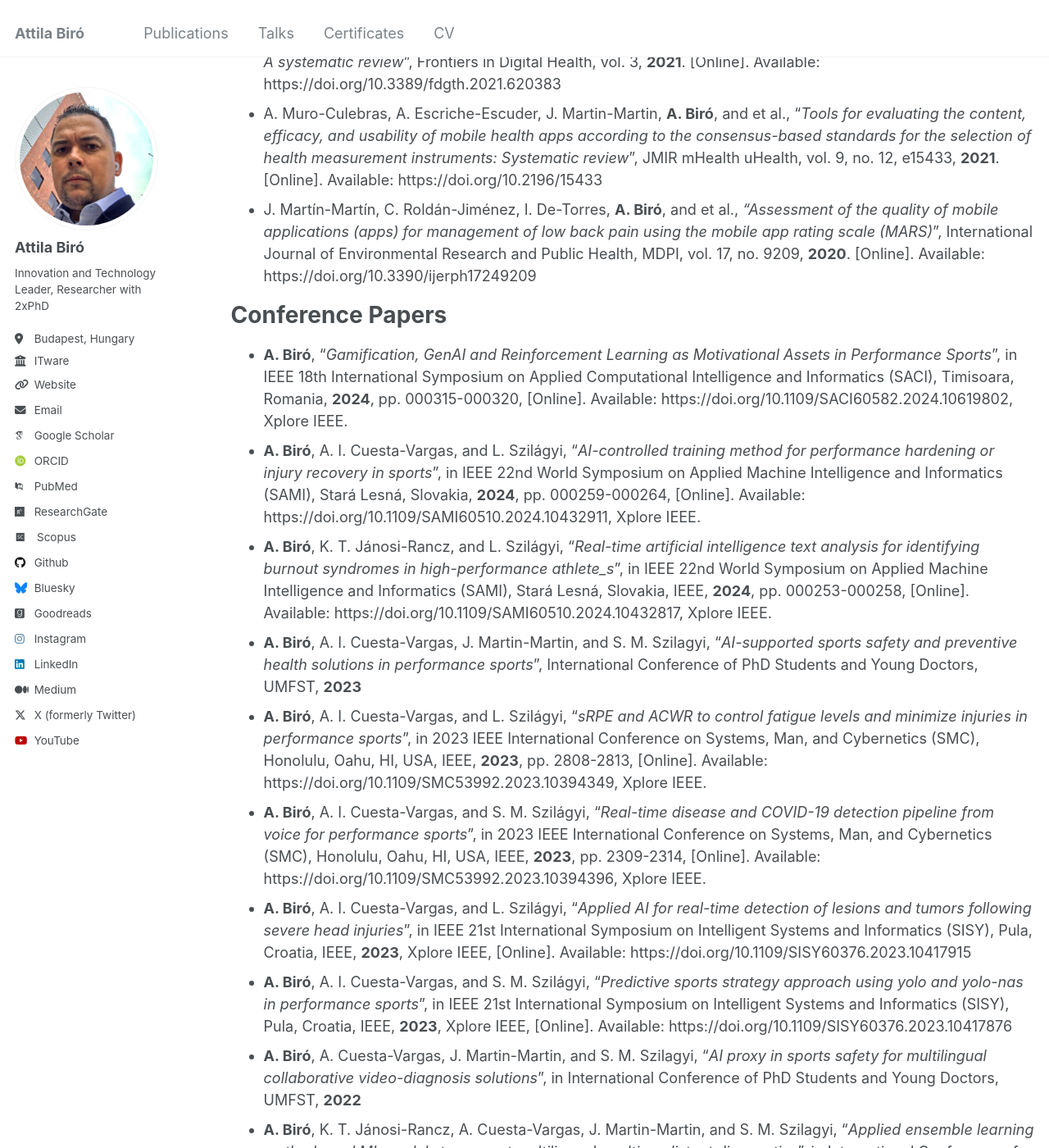
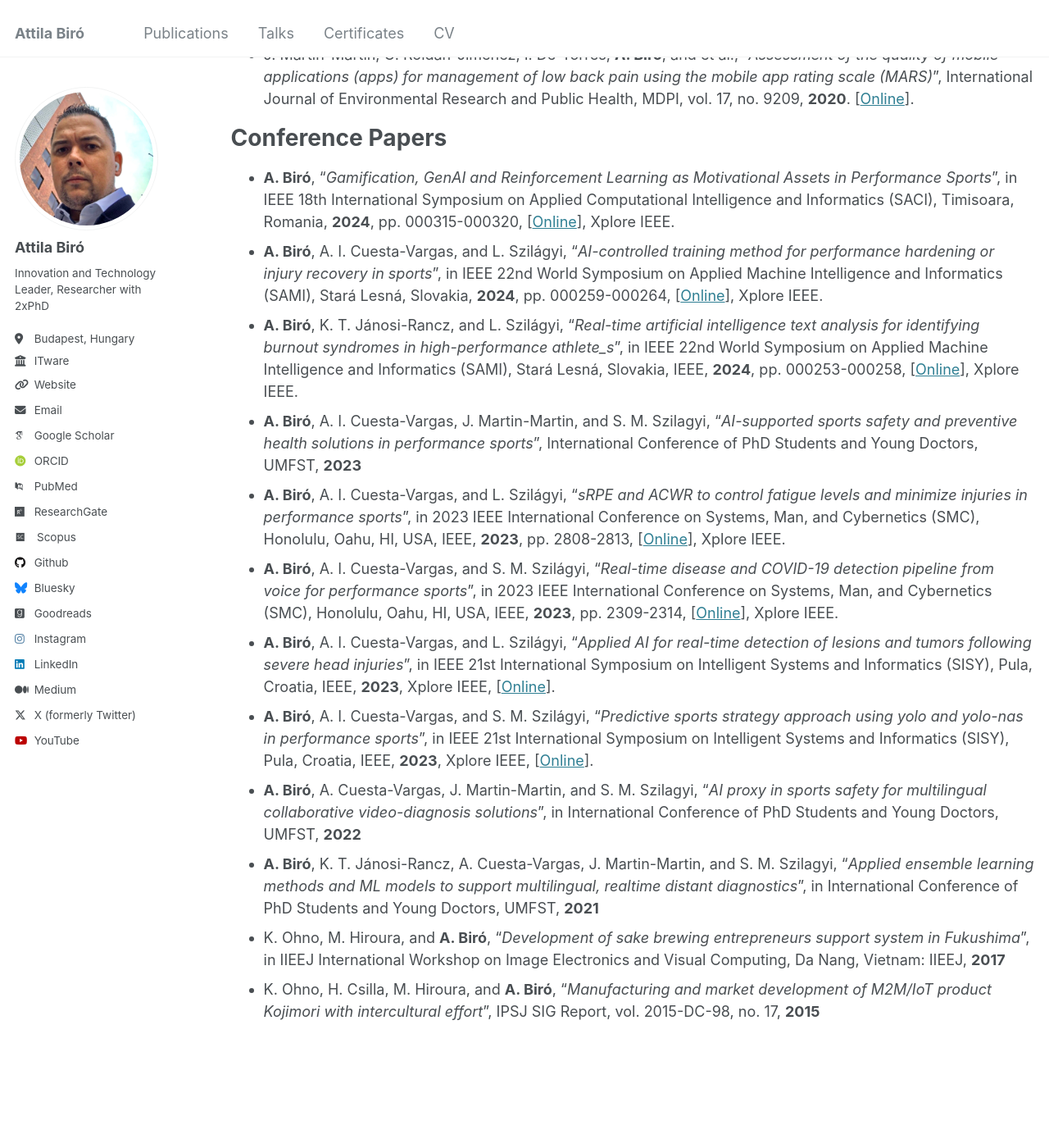
Before and after one commit to biroka/biroka.github.io, a Jekyll site: the page built from _pages/publications.md, in a window 1280 px wide and 1400 px high, scrolled down 1260 px. Shown: the whole window at 82% size. Built offline with Jekyll 4.4.1, drawn with Linux system fonts in a browser that asks for light colours; some web fonts are replaced; some of the changed text lies outside the part shown.

Commit message:
Update publications.md

```diff
--- a/_pages/publications.md
+++ b/_pages/publications.md
@@ -11,32 +11,37 @@ References
 * Paper schdule <a href="https://www.attila.phd/papers">Calendar</a> here.
 * Conference papers are listed on <a href="https://ieeexplore.ieee.org/author/38110388500">IEEE Xplore</a>.
 
+<!--
+   <a href="xxx">
+   </a>
+ -->
+
 Journal Articles
 ======
-* **A. Biró**, A.I. Cuesta-Vargas, L. Szilágyi, "_AI-Assisted Fatigue and Stamina Control for Performance Sports on IMU-Generated Multivariate Times Series Datasets_", Sensors, **2024**, volume 24, 132. [Online]. Available: https://doi.org/10.3390/s24010132
-* **A. Biró**, S.M. Szilágyi, and L. Szilágyi, "_Optimal training dataset preparation for AI-supported multi-language real-time ORCs using visual methods_", Applied Sciences, volume 13, page 13107. MDPI, **2023**. [Online]. Available: https://doi.org/10.3390/app132413107
-* **A. Biró**, A. I. Cuesta-Vargas, and L. Szilágyi, "_Precognition of mental health and neurogenerative disorders using AI-parsed text and sentiment analysis_", Acta Universitatis Sapientiae, Informatica, 15(2), **2023**. [Online]. Available: https://doi.org/10.2478/ausi-2023-0022
-* **A. Biró**, A. Cuesta-Vargas, J. Martin-Martin, L. Szilágyi, and S. Szilágyi, “_Synthetized multilanguage OCR using CRNN and SVTR models for realtime collaborative tools_”, Applied Sciences, MDPI, vol. 13, no. 4419, **2023**. [Online]. Available: https: //doi.org/10.3390/app13074419
-* **A. Biró**, S. Szilágyi, L. Szilágyi, J. Martin-Martin, and A. Cuesta-Vargas, “_Machine learning on prediction of relative physical activity intensity using medical radar sensor and 3d accelerometer_”, Sensors, MDPI, vol. 23, no. 3595, **2023**. [Online]. Available: https://doi.org/10.3390/s23073595
-* A. Cuesta-Vargas, **A. Biró**, A. Escriche-Escuder, and et al, “_Effectiveness of a gamified digital intervention based on lifestyle modification (iGame) in secondary prevention: A protocol for a randomised controlled trial_”, BMJ Open, vol. 13, **2023**. [Online]. Available: https://doi.org/10.1136/bmjopen-2022-066669
-* **A. Biró**, K. Jánosi-Rancz, L. Szilágyi, A. Cuesta-Vargas, J. Martin-Martin, and S. Szilágyi, “_Visual object detection with DETR to support video-diagnosis using conference tools_”, Applied Sciences, MDPI, vol. 12, no. 5977, **2022**. [Online]. Available: https://doi.org/10.3390/app12125977
-* J. Martín-Martín, A. Jiménez-Partinen, **A. Biró**, et al., “_Reliability study of inertial sensors LIS2DH12 compared to ACTI-GRAPH GT9X: Based on free code_”, Applied Sciences, MDPI, vol. 12, no. 749, **2022**. [Online]. Available: https://doi.org/10.3390/jpm12050749
-* J. Martín-Martín, L. Wang, **A. Biró**, and et al., “_The validity of the energy expenditure criteria based on open source code through two inertial sensors_”, Sensors, MDPI, vol. 22, no. 2552, **2022**. [Online]. Available: https://doi.org/10.3390/s22072552
-* J. Martín-Martín, A. Muro-Culebras, C. Roldán-Jiménez, **A. Biró**, and et al., “_Evaluation of Android and Apple store depression applications based on mobile application rating scale_”, International Journal of Environmental Research and Public Health, MDPI, vol. 18, no. 12505, **2021**. [Online]. Available: https://doi.org/10.3390/ijerph182312505
-* J. Martín-Martín, C. Roldán-Jiménez, I. De-Torres, **A. Biró**, and et al., “_Behavior change techniques and the effects associated with digital behavior change interventions in sedentary behavior in the clinical population: A systematic review_”, Frontiers in Digital Health, vol. 3, **2021**. [Online]. Available: https://doi.org/10.3389/fdgth.2021.620383
-* A. Muro-Culebras, A. Escriche-Escuder, J. Martin-Martin, **A. Biró**, and et al., “_Tools for evaluating the content, efficacy, and usability of mobile health apps according to the consensus-based standards for the selection of health measurement instruments: Systematic review_”, JMIR mHealth uHealth, vol. 9, no. 12, e15433, **2021**. [Online]. Available: https://doi.org/10.2196/15433
-* J. Martín-Martín, C. Roldán-Jiménez, I. De-Torres, **A. Biró**, and et al., _“Assessment of the quality of mobile applications (apps) for management of low back pain using the mobile app rating scale (MARS)_”, International Journal of Environmental Research and Public Health, MDPI, vol. 17, no. 9209, **2020**. [Online]. Available: https://doi.org/10.3390/ijerph17249209
+* **A. Biró**, A.I. Cuesta-Vargas, L. Szilágyi, "_AI-Assisted Fatigue and Stamina Control for Performance Sports on IMU-Generated Multivariate Times Series Datasets_", Sensors, **2024**, volume 24, 132. [<a href="https://doi.org/10.3390/s24010132">Online</a>].
+* **A. Biró**, S.M. Szilágyi, and L. Szilágyi, "_Optimal training dataset preparation for AI-supported multi-language real-time ORCs using visual methods_", Applied Sciences, volume 13, page 13107. MDPI, **2023**. [<a href="https://doi.org/10.3390/app132413107">Online</a>].
+* **A. Biró**, A. I. Cuesta-Vargas, and L. Szilágyi, "_Precognition of mental health and neurogenerative disorders using AI-parsed text and sentiment analysis_", Acta Universitatis Sapientiae, Informatica, 15(2), **2023**. [<a href="https://doi.org/10.2478/ausi-2023-0022">Online</a>].
+* **A. Biró**, A. Cuesta-Vargas, J. Martin-Martin, L. Szilágyi, and S. Szilágyi, “_Synthetized multilanguage OCR using CRNN and SVTR models for realtime collaborative tools_”, Applied Sciences, MDPI, vol. 13, no. 4419, **2023**. [<a href="https: //doi.org/10.3390/app13074419">Online</a>].
+* **A. Biró**, S. Szilágyi, L. Szilágyi, J. Martin-Martin, and A. Cuesta-Vargas, “_Machine learning on prediction of relative physical activity intensity using medical radar sensor and 3d accelerometer_”, Sensors, MDPI, vol. 23, no. 3595, **2023**. [<a href="https://doi.org/10.3390/s23073595">Online</a>].
+* A. Cuesta-Vargas, **A. Biró**, A. Escriche-Escuder, and et al, “_Effectiveness of a gamified digital intervention based on lifestyle modification (iGame) in secondary prevention: A protocol for a randomised controlled trial_”, BMJ Open, vol. 13, **2023**. [<a href=" https://doi.org/10.1136/bmjopen-2022-066669">Online</a>].
+* **A. Biró**, K. Jánosi-Rancz, L. Szilágyi, A. Cuesta-Vargas, J. Martin-Martin, and S. Szilágyi, “_Visual object detection with DETR to support video-diagnosis using conference tools_”, Applied Sciences, MDPI, vol. 12, no. 5977, **2022**. [<a href="https://doi.org/10.3390/app12125977">Online</a>].
+* J. Martín-Martín, A. Jiménez-Partinen, **A. Biró**, et al., “_Reliability study of inertial sensors LIS2DH12 compared to ACTI-GRAPH GT9X: Based on free code_”, Applied Sciences, MDPI, vol. 12, no. 749, **2022**. [<a href="https://doi.org/10.3390/jpm12050749">Online</a>].
+* J. Martín-Martín, L. Wang, **A. Biró**, and et al., “_The validity of the energy expenditure criteria based on open source code through two inertial sensors_”, Sensors, MDPI, vol. 22, no. 2552, **2022**. [<a href="https://doi.org/10.3390/s22072552">Online</a>].
+* J. Martín-Martín, A. Muro-Culebras, C. Roldán-Jiménez, **A. Biró**, and et al., “_Evaluation of Android and Apple store depression applications based on mobile application rating scale_”, International Journal of Environmental Research and Public Health, MDPI, vol. 18, no. 12505, **2021**. [<a href="https://doi.org/10.3390/ijerph182312505">Online</a>].
+* J. Martín-Martín, C. Roldán-Jiménez, I. De-Torres, **A. Biró**, and et al., “_Behavior change techniques and the effects associated with digital behavior change interventions in sedentary behavior in the clinical population: A systematic review_”, Frontiers in Digital Health, vol. 3, **2021**. [<a href="https://doi.org/10.3389/fdgth.2021.620383">Online</a>].
+* A. Muro-Culebras, A. Escriche-Escuder, J. Martin-Martin, **A. Biró**, and et al., “_Tools for evaluating the content, efficacy, and usability of mobile health apps according to the consensus-based standards for the selection of health measurement instruments: Systematic review_”, JMIR mHealth uHealth, vol. 9, no. 12, e15433, **2021**. [<a href="https://doi.org/10.2196/15433">Online</a>].
+* J. Martín-Martín, C. Roldán-Jiménez, I. De-Torres, **A. Biró**, and et al., _“Assessment of the quality of mobile applications (apps) for management of low back pain using the mobile app rating scale (MARS)_”, International Journal of Environmental Research and Public Health, MDPI, vol. 17, no. 9209, **2020**. [<a href="https://doi.org/10.3390/ijerph17249209">Online</a>].
 
 Conference Papers
 ======
-* **A. Biró**, "_Gamification, GenAI and Reinforcement Learning as Motivational Assets in Performance Sports_", in IEEE 18th International Symposium on Applied Computational Intelligence and Informatics (SACI), Timisoara, Romania, **2024**,  pp. 000315-000320, [Online]. Available: https://doi.org/10.1109/SACI60582.2024.10619802, Xplore IEEE.
-* **A. Biró**, A. I. Cuesta-Vargas, and L. Szilágyi, “_AI-controlled training method for performance hardening or injury recovery in sports_”, in IEEE 22nd World Symposium on Applied Machine Intelligence and Informatics (SAMI), Stará Lesná, Slovakia, **2024**, pp. 000259-000264, [Online]. Available: https://doi.org/10.1109/SAMI60510.2024.10432911, Xplore IEEE.
-* **A. Biró**, K. T. Jánosi-Rancz, and L. Szilágyi, “_Real-time artificial intelligence text analysis for identifying burnout syndromes in high-performance athlete_s_”, in IEEE 22nd World Symposium on Applied Machine Intelligence and Informatics (SAMI), Stará Lesná, Slovakia, IEEE, **2024**, pp. 000253-000258, [Online]. Available: https://doi.org/10.1109/SAMI60510.2024.10432817, Xplore IEEE.
+* **A. Biró**, "_Gamification, GenAI and Reinforcement Learning as Motivational Assets in Performance Sports_", in IEEE 18th International Symposium on Applied Computational Intelligence and Informatics (SACI), Timisoara, Romania, **2024**,  pp. 000315-000320, [<a href="https://doi.org/10.1109/SACI60582.2024.10619802">Online</a>], Xplore IEEE.
+* **A. Biró**, A. I. Cuesta-Vargas, and L. Szilágyi, “_AI-controlled training method for performance hardening or injury recovery in sports_”, in IEEE 22nd World Symposium on Applied Machine Intelligence and Informatics (SAMI), Stará Lesná, Slovakia, **2024**, pp. 000259-000264, [<a href="https://doi.org/10.1109/SAMI60510.2024.10432911">Online</a>], Xplore IEEE.
+* **A. Biró**, K. T. Jánosi-Rancz, and L. Szilágyi, “_Real-time artificial intelligence text analysis for identifying burnout syndromes in high-performance athlete_s_”, in IEEE 22nd World Symposium on Applied Machine Intelligence and Informatics (SAMI), Stará Lesná, Slovakia, IEEE, **2024**, pp. 000253-000258, [<a href="https://doi.org/10.1109/SAMI60510.2024.10432817">Online</a>], Xplore IEEE.
 * **A. Biró**, A. I. Cuesta-Vargas, J. Martin-Martin, and S. M. Szilagyi, “_AI-supported sports safety and preventive health solutions in performance sports_”, International Conference of PhD Students and Young Doctors, UMFST, **2023**
-* **A. Biró**, A. I. Cuesta-Vargas, and L. Szilágyi, “_sRPE and ACWR to control fatigue levels and minimize injuries in performance sports_”, in 2023 IEEE International Conference on Systems, Man, and Cybernetics (SMC), Honolulu, Oahu, HI, USA, IEEE, **2023**, pp. 2808-2813, [Online]. Available: https://doi.org/10.1109/SMC53992.2023.10394349, Xplore IEEE.
-* **A. Biró**, A. I. Cuesta-Vargas, and S. M. Szilágyi, “_Real-time disease and COVID-19 detection pipeline from voice for performance sports_”, in 2023 IEEE International Conference on Systems, Man, and Cybernetics (SMC), Honolulu, Oahu, HI, USA, IEEE, **2023**, pp. 2309-2314, [Online]. Available: https://doi.org/10.1109/SMC53992.2023.10394396, Xplore IEEE.
-* **A. Biró**, A. I. Cuesta-Vargas, and L. Szilágyi, “_Applied AI for real-time detection of lesions and tumors following severe head injuries_”, in IEEE 21st International Symposium on Intelligent Systems and Informatics (SISY), Pula, Croatia, IEEE, **2023**, Xplore IEEE, [Online]. Available: https://doi.org/10.1109/SISY60376.2023.10417915
-* **A. Biró**, A. I. Cuesta-Vargas, and S. M. Szilágyi, “_Predictive sports strategy approach using yolo and yolo-nas in performance sports_”, in IEEE 21st International Symposium on Intelligent Systems and Informatics (SISY), Pula, Croatia, IEEE, **2023**, Xplore IEEE, [Online]. Available: https://doi.org/10.1109/SISY60376.2023.10417876
+* **A. Biró**, A. I. Cuesta-Vargas, and L. Szilágyi, “_sRPE and ACWR to control fatigue levels and minimize injuries in performance sports_”, in 2023 IEEE International Conference on Systems, Man, and Cybernetics (SMC), Honolulu, Oahu, HI, USA, IEEE, **2023**, pp. 2808-2813, [<a href=" https://doi.org/10.1109/SMC53992.2023.10394349">Online</a>], Xplore IEEE.
+* **A. Biró**, A. I. Cuesta-Vargas, and S. M. Szilágyi, “_Real-time disease and COVID-19 detection pipeline from voice for performance sports_”, in 2023 IEEE International Conference on Systems, Man, and Cybernetics (SMC), Honolulu, Oahu, HI, USA, IEEE, **2023**, pp. 2309-2314, [<a href="https://doi.org/10.1109/SMC53992.2023.10394396">Online</a>], Xplore IEEE.
+* **A. Biró**, A. I. Cuesta-Vargas, and L. Szilágyi, “_Applied AI for real-time detection of lesions and tumors following severe head injuries_”, in IEEE 21st International Symposium on Intelligent Systems and Informatics (SISY), Pula, Croatia, IEEE, **2023**, Xplore IEEE, [<a href="https://doi.org/10.1109/SISY60376.2023.10417915">Online</a>].
+* **A. Biró**, A. I. Cuesta-Vargas, and S. M. Szilágyi, “_Predictive sports strategy approach using yolo and yolo-nas in performance sports_”, in IEEE 21st International Symposium on Intelligent Systems and Informatics (SISY), Pula, Croatia, IEEE, **2023**, Xplore IEEE, [<a href="https://doi.org/10.1109/SISY60376.2023.10417876">Online</a>].
 * **A. Biró**, A. Cuesta-Vargas, J. Martin-Martin, and S. M. Szilagyi, “_AI proxy in sports safety for multilingual collaborative video-diagnosis solutions_”, in International Conference of PhD Students and Young Doctors, UMFST, **2022**
 * **A. Biró**, K. T. Jánosi-Rancz, A. Cuesta-Vargas, J. Martin-Martin, and S. M. Szilagyi, “_Applied ensemble learning methods and ML models to support multilingual, realtime distant diagnostics_”, in International Conference of PhD Students and Young Doctors, UMFST, **2021**
 * K. Ohno, M. Hiroura, and **A. Biró**, “_Development of sake brewing entrepreneurs support system in Fukushima_”, in IIEEJ International Workshop on Image Electronics and Visual Computing, Da Nang, Vietnam: IIEEJ, **2017**
```
